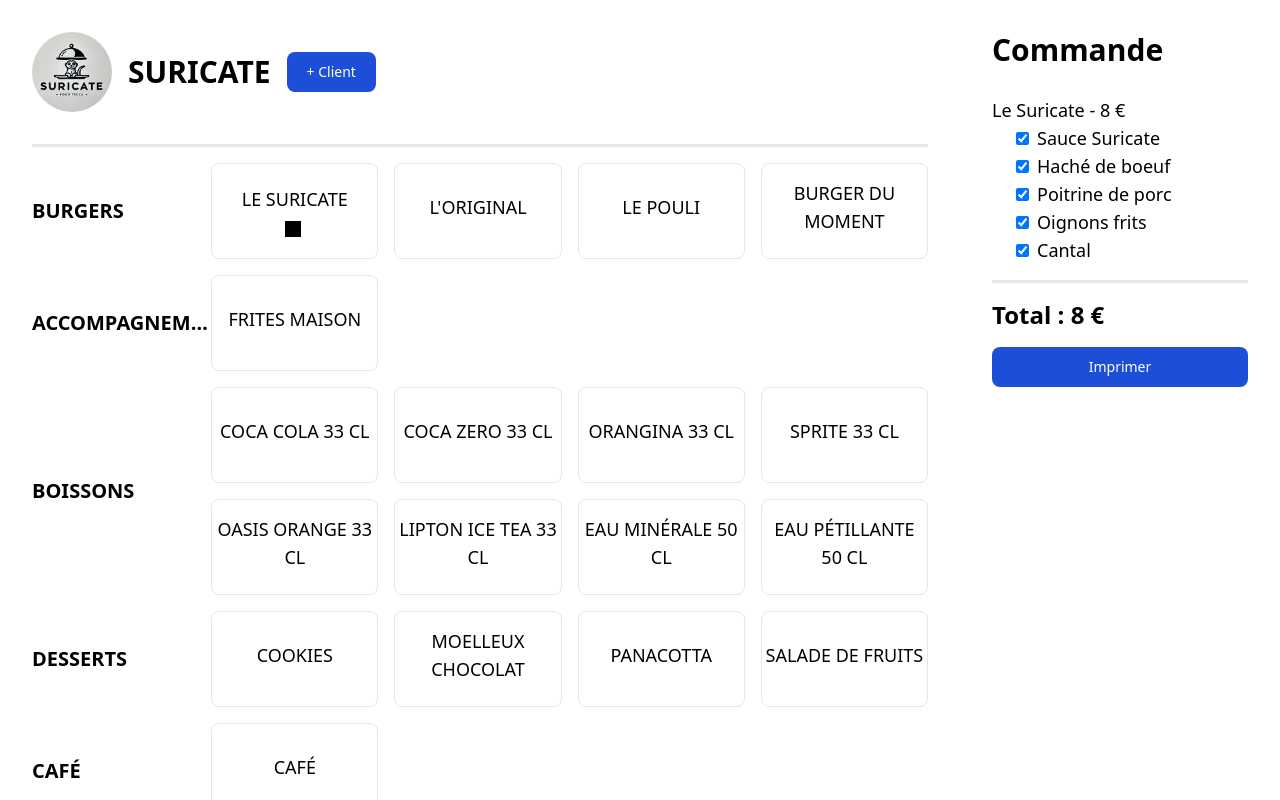
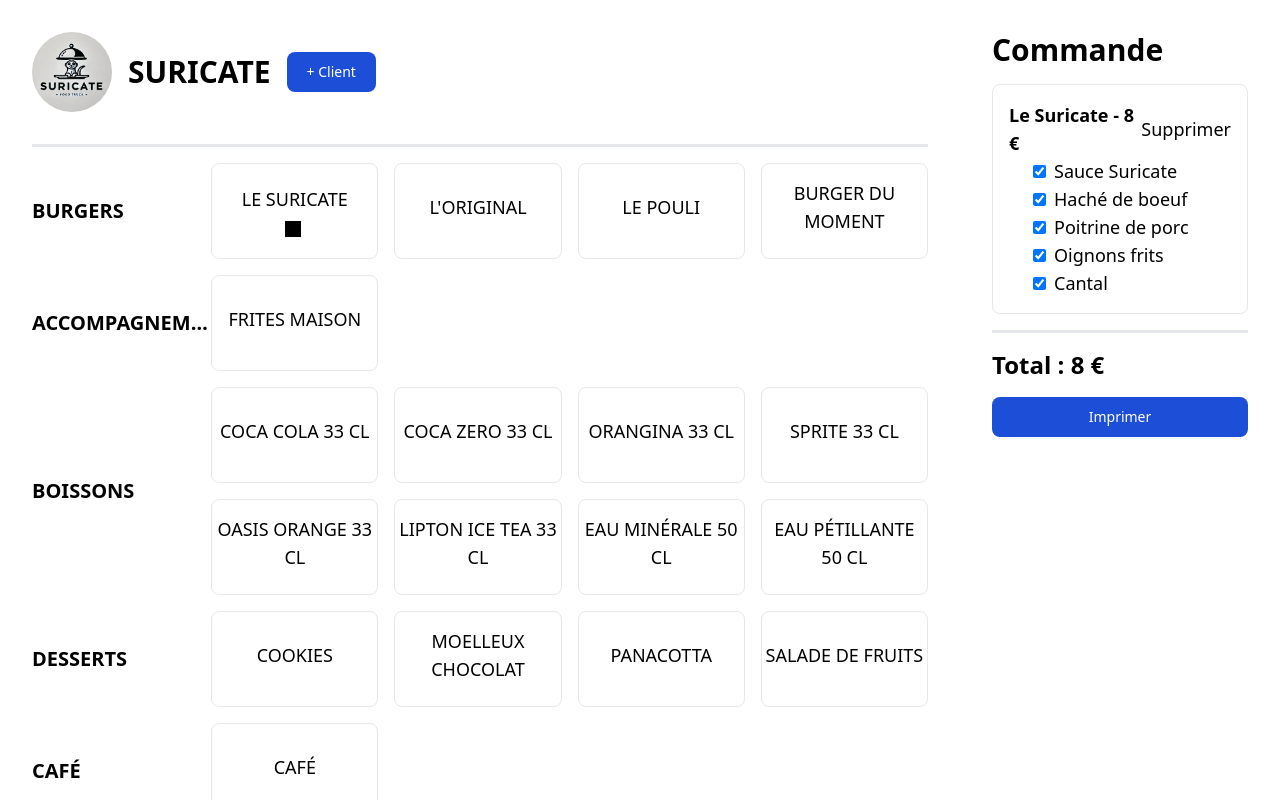
Before and after one commit to fwuensche/suricate, a React (Vite) app: page / in a window 1280 px wide. Both pictures are taken after a click on the button "LE SURICATE". Shown: the top 800 px of the page. Built offline with nearby package versions, Linux system fonts and the light colour scheme.

Commit message:
allow to delete items

```diff
--- a/src/App.jsx
+++ b/src/App.jsx
@@ -20,7 +20,12 @@
         <PaymentMethods paymentMethod={paymentMethod} setPaymentMethod={setPaymentMethod} />
       </div>
       <div className='w-full md:w-1/4 p-8 print:w-full'>
-        <Order orderItems={orderItems} paymentMethod={paymentMethod} customerName={customerName} />
+        <Order
+          orderItems={orderItems}
+          paymentMethod={paymentMethod}
+          customerName={customerName}
+          setOrderItems={setOrderItems}
+        />
       </div>
     </div>
   )
--- a/src/components/Order.jsx
+++ b/src/components/Order.jsx
@@ -1,13 +1,13 @@
 import Divider from './Divider'
-import Ingredient from './Ingredient'
+import OrderItem from './OrderItem'
 import { sum } from 'lodash-es'
 
-const Order = ({ orderItems, paymentMethod, customerName }) => {
+const Order = ({ orderItems, setOrderItems, customerName, paymentMethod }) => {
   const totalAmount = sum(orderItems.map((item) => item.price))
 
-  const onPrint = () => {
-    window.print()
-  }
+  const onPrint = () => window.print()
+
+  const removeItem = (index) => setOrderItems((prevItems) => prevItems.filter((_, i) => i !== index))
 
   return (
     <div id='order' className='flex flex-col gap-4'>
@@ -18,18 +18,7 @@
         </h2>
       )}
       {orderItems.map((item, index) => (
-        <ul className='mt-3' key={index}>
-          <li>
-            {item.name} - {item.price} €
-          </li>
-          {item.ingredients && (
-            <>
-              {item.ingredients.map((ingredient, index) => (
-                <Ingredient key={index} ingredient={ingredient} />
-              ))}
-            </>
-          )}
-        </ul>
+        <OrderItem key={index} item={item} index={index} removeItem={removeItem} />
       ))}
       <Divider />
       <h2>Total : {totalAmount} €</h2>
--- /dev/null
+++ b/src/components/OrderItem.jsx
@@ -0,0 +1,24 @@
+import Ingredient from './Ingredient'
+
+const OrderItem = ({ item, index, removeItem }) => {
+  const handleRemoveItem = () => {
+    if (window.confirm(`Êtes-vous sûr de vouloir supprimer cet article : ${item.name} ?`)) {
+      removeItem(index)
+    }
+  }
+
+  return (
+    <div className='card'>
+      <div className='flex justify-between'>
+        <div className='font-bold'>
+          {item.name} - {item.price} €
+        </div>
+        <button onClick={handleRemoveItem}>Supprimer</button>
+      </div>
+      {item.ingredients &&
+        item.ingredients.map((ingredient, index) => <Ingredient key={index} ingredient={ingredient} />)}
+    </div>
+  )
+}
+
+export default OrderItem
--- a/src/index.css
+++ b/src/index.css
@@ -30,4 +30,8 @@
   .btn-primary {
     @apply text-white bg-blue-700 hover:bg-blue-800 focus:ring-4 focus:ring-blue-300 font-medium rounded-lg text-sm px-5 py-2.5;
   }
+
+  .card {
+    @apply bg-white rounded-lg p-4 border border-gray-200;
+  }
 }
```
